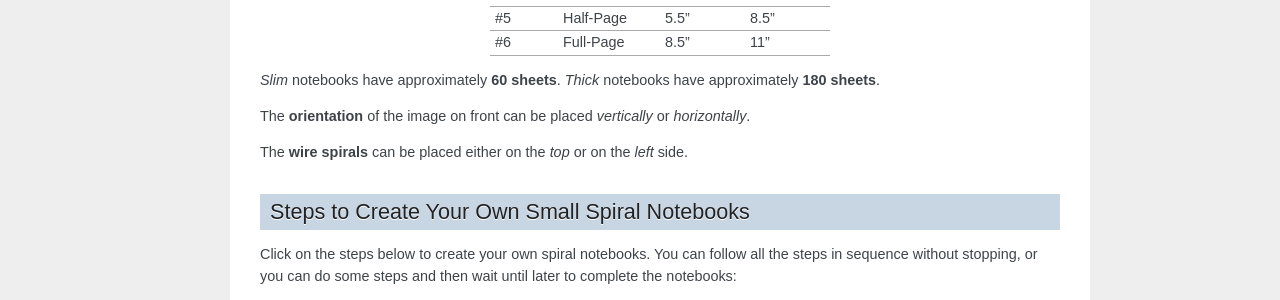
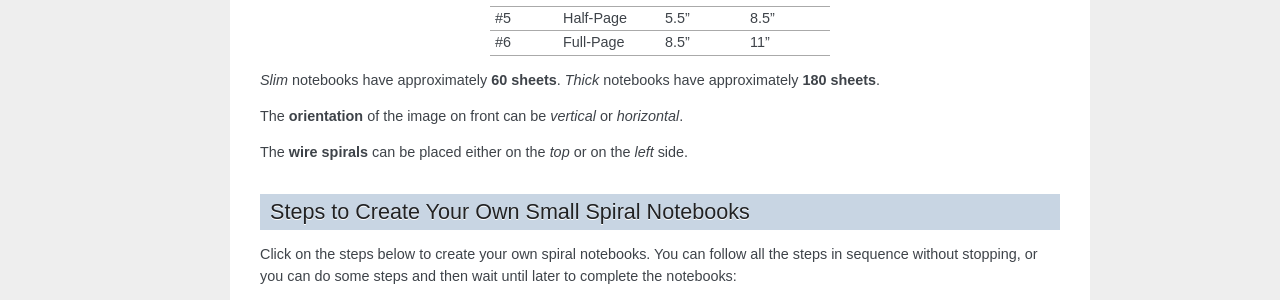
Before and after one commit to loiskilberg/create_spiral_notebook, a Sphinx documentation site: the page built from source/index.rst, in a window 1280 px wide. Shown: the part 843-1143 px from the top of the page. Built offline with Sphinx 7.4.7, drawn with Linux system fonts in a browser that asks for light colours; pages that are not in the unit, such as notebooks, are missing from menus.

Commit message:
edit a sentence

```diff
--- a/source/index.rst
+++ b/source/index.rst
@@ -61,7 +61,7 @@ Sizes and Styles
 *Slim* notebooks have approximately **60 sheets**.
 *Thick* notebooks have approximately **180 sheets**.
 
-The **orientation** of the image on front can be placed *vertically* or *horizontally*.
+The **orientation** of the image on front can be *vertical* or *horizontal*.
 
 The **wire spirals** can be placed either on the *top* or on the *left* side.
 
```
